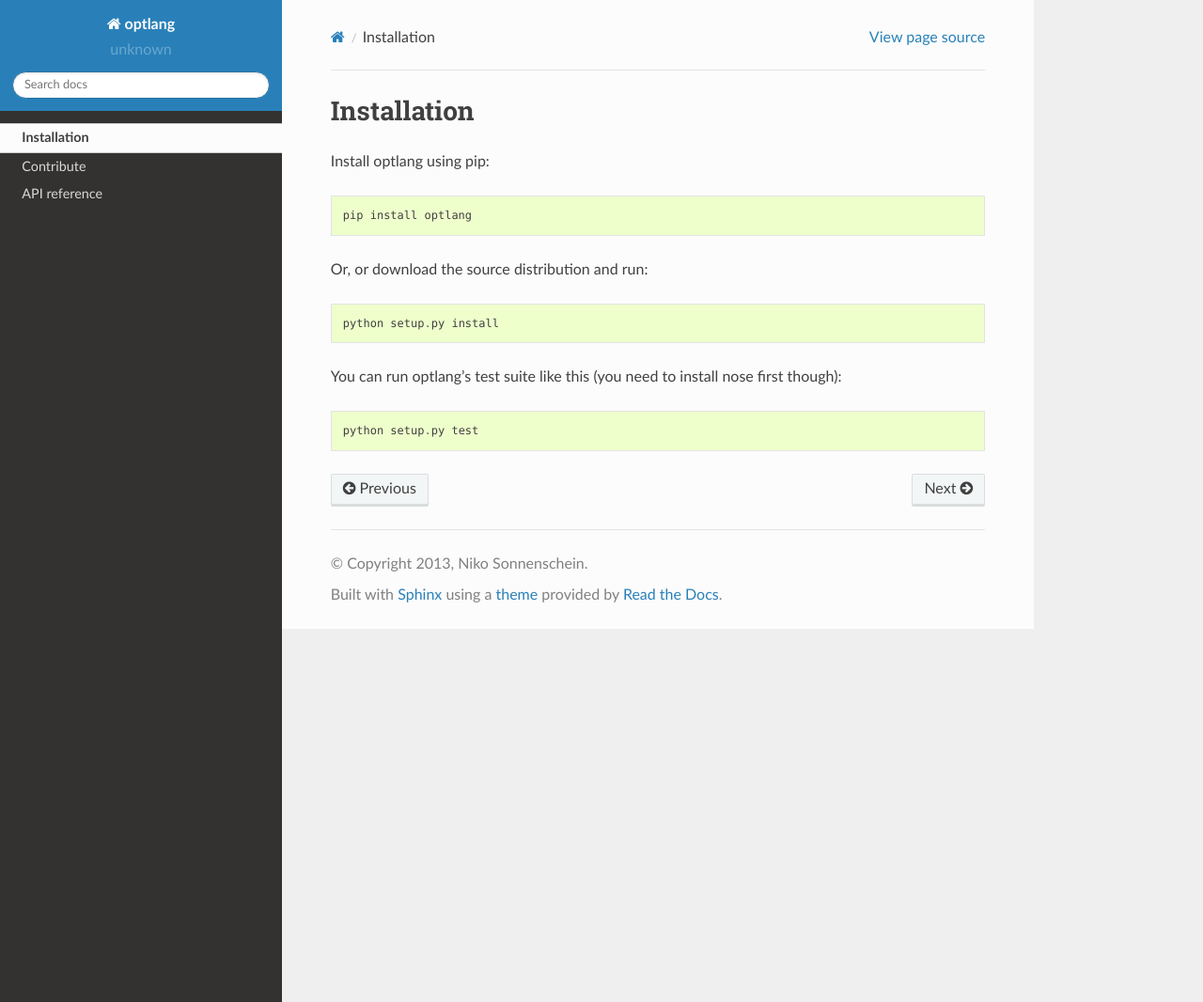
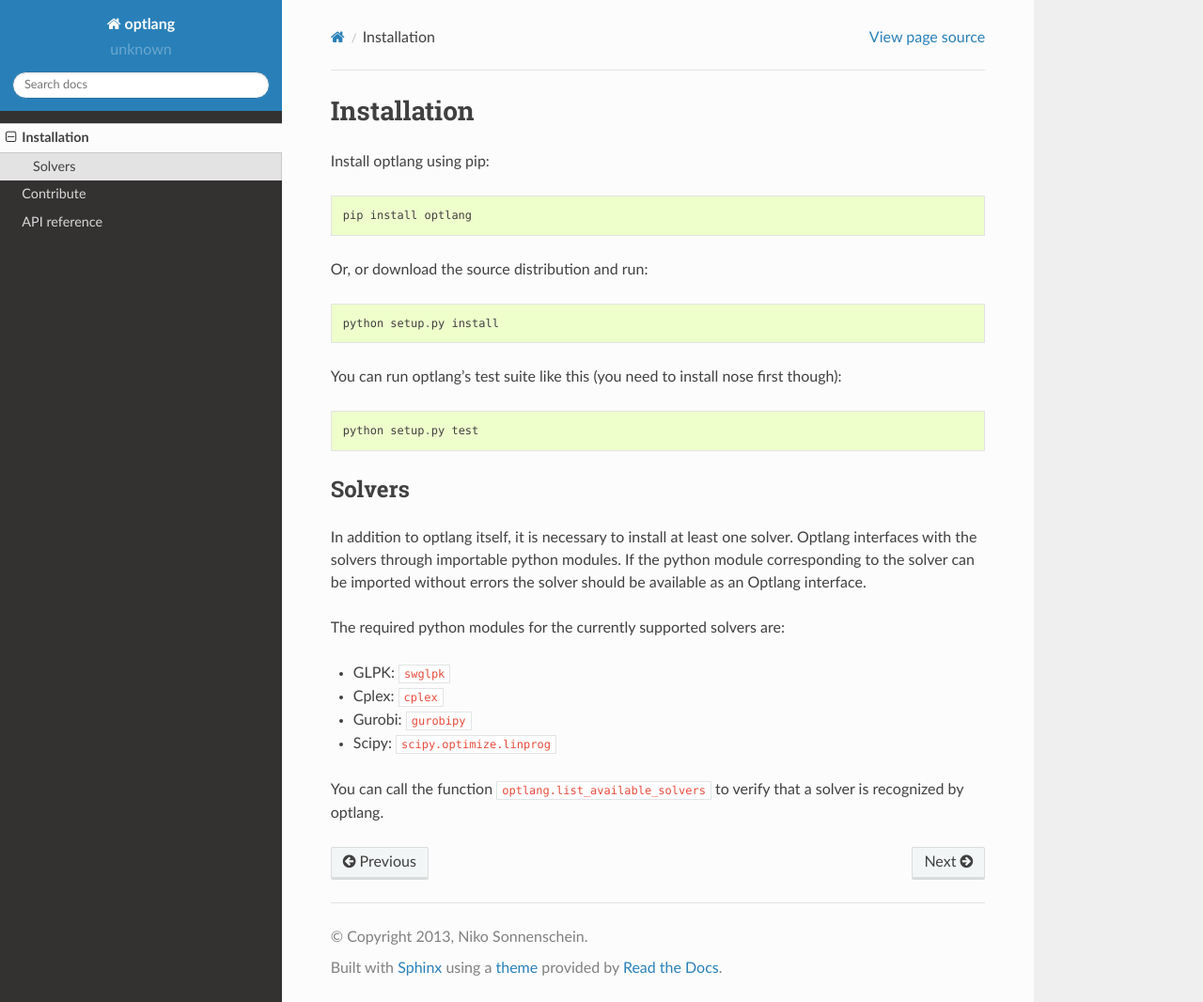
Before and after one commit to opencobra/optlang, a Sphinx documentation site: the page built from docs/source/installation.rst, in a window 1280 px wide and 1066 px high. Shown: the whole window at 94% size. Built offline with Sphinx 7.4.7 and the Read the Docs theme 2.0.0, drawn with Linux system fonts in a browser that asks for light colours; pages that are not in the unit, such as notebooks, are missing from menus.

Commit message:
Update installation.rst

```diff
--- a/docs/source/installation.rst
+++ b/docs/source/installation.rst
@@ -12,3 +12,19 @@ Or, or download the source distribution and run::
 You can run optlang's test suite like this (you need to install nose first though)::
 
   python setup.py test
+
+
+Solvers
+----------
+In addition to optlang itself, it is necessary to install at least one solver. Optlang interfaces with the solvers
+through importable python modules. If the python module corresponding to the solver can be imported without errors
+the solver should be available as an Optlang interface.
+
+The required python modules for the currently supported solvers are:
+
+- GLPK: :code:`swglpk`
+- Cplex: :code:`cplex`
+- Gurobi: :code:`gurobipy`
+- Scipy: :code:`scipy.optimize.linprog`
+
+You can call the function :code:`optlang.list_available_solvers` to verify that a solver is recognized by optlang.
```
